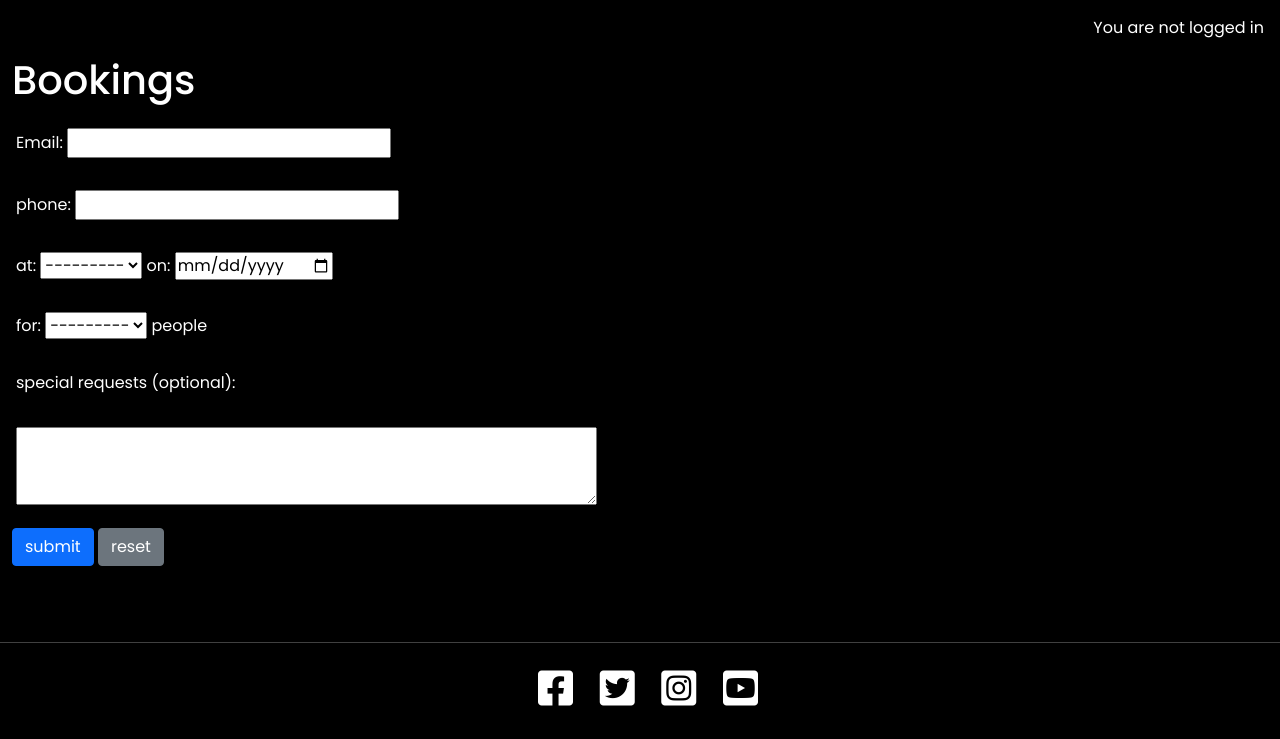
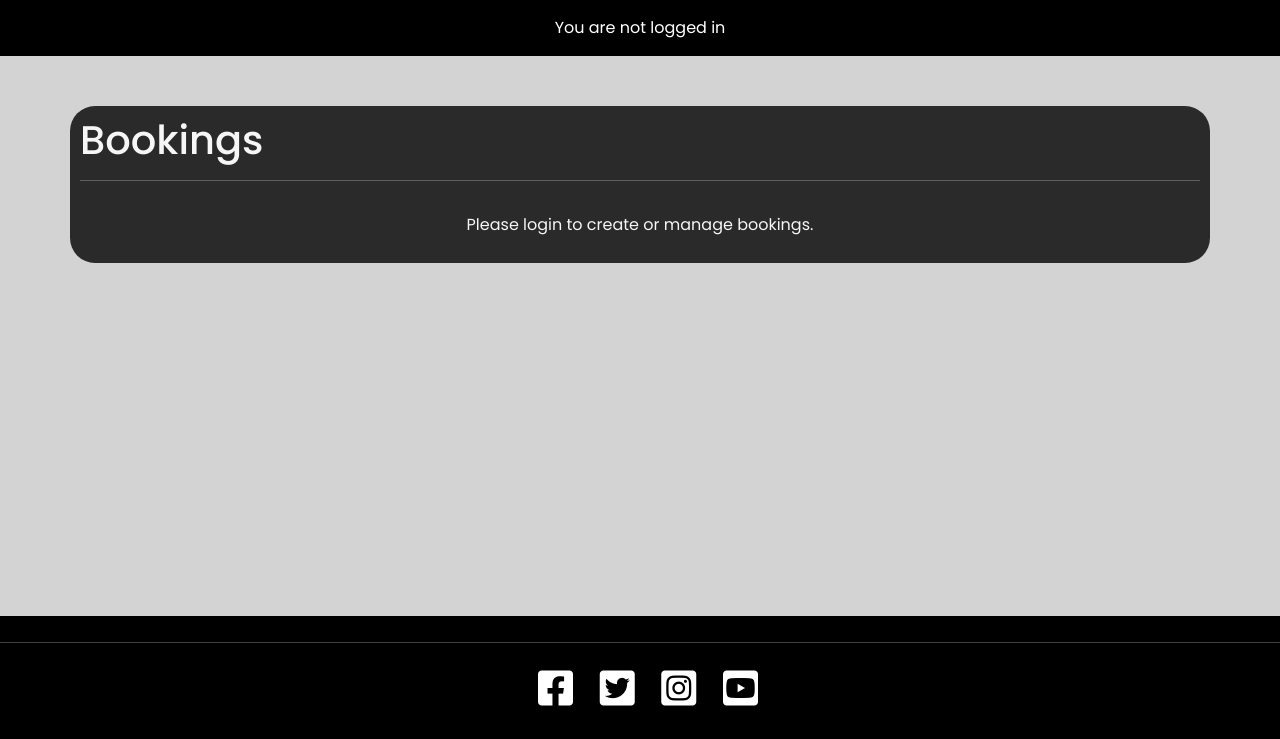
Before and after one commit to NaveedNaseem84/PP4-Sultans-Restaurant, a Django app: page /book/ in a window 1280 px wide. Shown: the part 61-800 px from the top of the page. Run offline with Django 4.2, Linux system fonts and the light colour scheme.

Commit message:
1st draft style/setup of booking page

```diff
--- a/book/templates/book/book.html
+++ b/book/templates/book/book.html
@@ -1,6 +1,7 @@
 {% extends "base.html" %} {% load static %} {% block content %}
 <!-- index.html content starts here -->
-<div class="container-fluid">
+<!--
+<div class="container">
   <div>
     <h1>Bookings</h1>
   </div>
@@ -32,6 +33,92 @@
     </form>
   </div>
 </div>
+-->
+
+<div id="booking-bg">
+  <div id="booking-container-bg" class="container">
+    <h1>Bookings</h1>
+    <hr />
+    <div class="row justify-content-md-center text-center">
+
+      <div class=" col-sm-8">
+        {% if user.is_authenticated %}
+        <form method="post" style= "text-align: center;">
+          {% csrf_token %}
+          <h2>New booking?</h2>
+          <div class="p-3">Email: {{ form.email }}</div>
+          <div class="p-3">phone: {{ form.phone }}</div>
+          <div class="p-3">at: {{ form.time_slot }} on: {{form.date}}</div>
+          <div class="p-3">for: {{ form.number_of_people }} people</div>
+          <div class="p-3">special requests (optional):</div>
+          <div class="p-3">{{ form.special_requests }}</div>
+          <button class="btn btn-primary" type="submit">submit</button>
+          <button class="btn btn-secondary" type="reset">reset</button>
+        </form>
+      </div>
+      <div class="col-sm-4"style="text-align: center; padding-top: 20px;">
+        <h2>You have 0 bookings</h2>
+
+
+      </div>
+      {% else %}
+      <p class="text-end m-3 text-center">
+        Please login to create or manage bookings.
+      </p>
+      {% endif %}
+
+    </div>
+  </div>
+
+</div>
+
+<!--
+<div class="container">
+  <h1>Bookings</h1>
+  <div class="row justify-content-md-center text-center">
+
+    <div class=" col-sm-8">
+      {% if user.is_authenticated %}
+      <h2>New booking?</h2>
+      <form method="post" style="padding-top: 2rem">
+        {% csrf_token %}
+        <div class="p-3">Email: {{ form.email }}</div>
+        <div class="p-3">phone: {{ form.phone }}</div>
+        <div class="p-3">at: {{ form.time_slot }} on: {{form.date}}</div>
+        <div class="p-3">for: {{ form.number_of_people }} people</div>
+        <div class="p-3">special requests (optional):</div>
+        <div class="p-3">{{ form.special_requests }}</div>
+        <button class="btn btn-primary" type="submit">submit</button>
+        <button class="btn btn-secondary" type="reset">reset</button>
+      </form>
+    </div>
+    <div class="col-sm-4">
+      <h2>Current bookings</h2>
+      <p>You have 2 bookings</p>
+      <div style="padding-top: 10px;">
+        <p>Date: 27/12/24</p>
+        <p>time: 17:30</p>
+        <p>for 4 people:</p>
+        <button class="btn btn-danger">Delete</button>
+        <button class="btn btn-primary">Update</button>
+      </div>
+      <div style="padding-top: 10px;">
+        <p>Date: 27/12/24</p>
+        <p>time: 17:30</p>
+        <p>for 4 people:</p>
+        <button class="btn btn-danger">Delete</button>
+        <button class="btn btn-primary">Update</button>
+      </div>
+    </div>
+    {% else %}
+    <p class="text-end m-3 text-center">
+      Please login to create or manage bookings.
+    </p>
+    {% endif %}
+
+  </div>
+</div>
+-->
 
 <!-- index.html content ends here -->
 {% endblock %}
--- a/static/css/style.css
+++ b/static/css/style.css
@@ -162,6 +162,23 @@
   background-image: url(/static/icons/down-arrow.svg);
 }
 
+/* booking page styling*/
+#booking-bg{
+  padding-top: 50px;
+
+  background-color: lightgray;
+  min-height: 70vh;
+
+
+}
+
+#booking-container-bg{
+  background-color: black;
+  padding: 10px;
+  border-radius: 25px;
+  opacity: 0.8;
+
+}
 footer {
   margin-top: 0;
   font-size: 80%;
--- a/sultans/settings.py
+++ b/sultans/settings.py
@@ -29,7 +29,7 @@
 SECRET_KEY = os.environ.get("SECRET_KEY")
 
 # SECURITY WARNING: don't run with debug turned on in production!
-DEBUG = False
+DEBUG = True
 
 ALLOWED_HOSTS = ['127.0.0.1',
                  '.herokuapp.com',
@@ -58,7 +58,7 @@
 ]
 
 SITE_ID = 1
-LOGIN_REDIRECT_URL = '/'
+LOGIN_REDIRECT_URL = '/book'
 LOGOUT_REDIRECT_URL = '/'
 
 MIDDLEWARE = [
--- a/templates/base.html
+++ b/templates/base.html
@@ -70,9 +70,9 @@
 
   <main>
     {% if user.is_authenticated %}
-    <p class="text-end m-3">You are logged in as {{ user }}</p>
+    <p class="text-center m-3">welcome {{ user }}</p>
     {% else %}
-    <p class="text-end m-3">You are not logged in</p>
+    <p class="text-center m-3">You are not logged in</p>
     {% endif %}
 
     {% block content %}
--- a/welcome/templates/welcome/index.html
+++ b/welcome/templates/welcome/index.html
@@ -18,7 +18,7 @@
       <div id="follow-on-links" class="col-sm-4">
         <p>Intrigued?</p>
         <p><a href="{% url 'menu' %}">View Menu</a></p>
-        <p><a href="{% url 'menu' %}">Book</a></p>
+        <p><a href="{% url 'book' %}">Book</a></p>
 
       </div>
       <div id="contact-info" class="col-sm-4">
```
